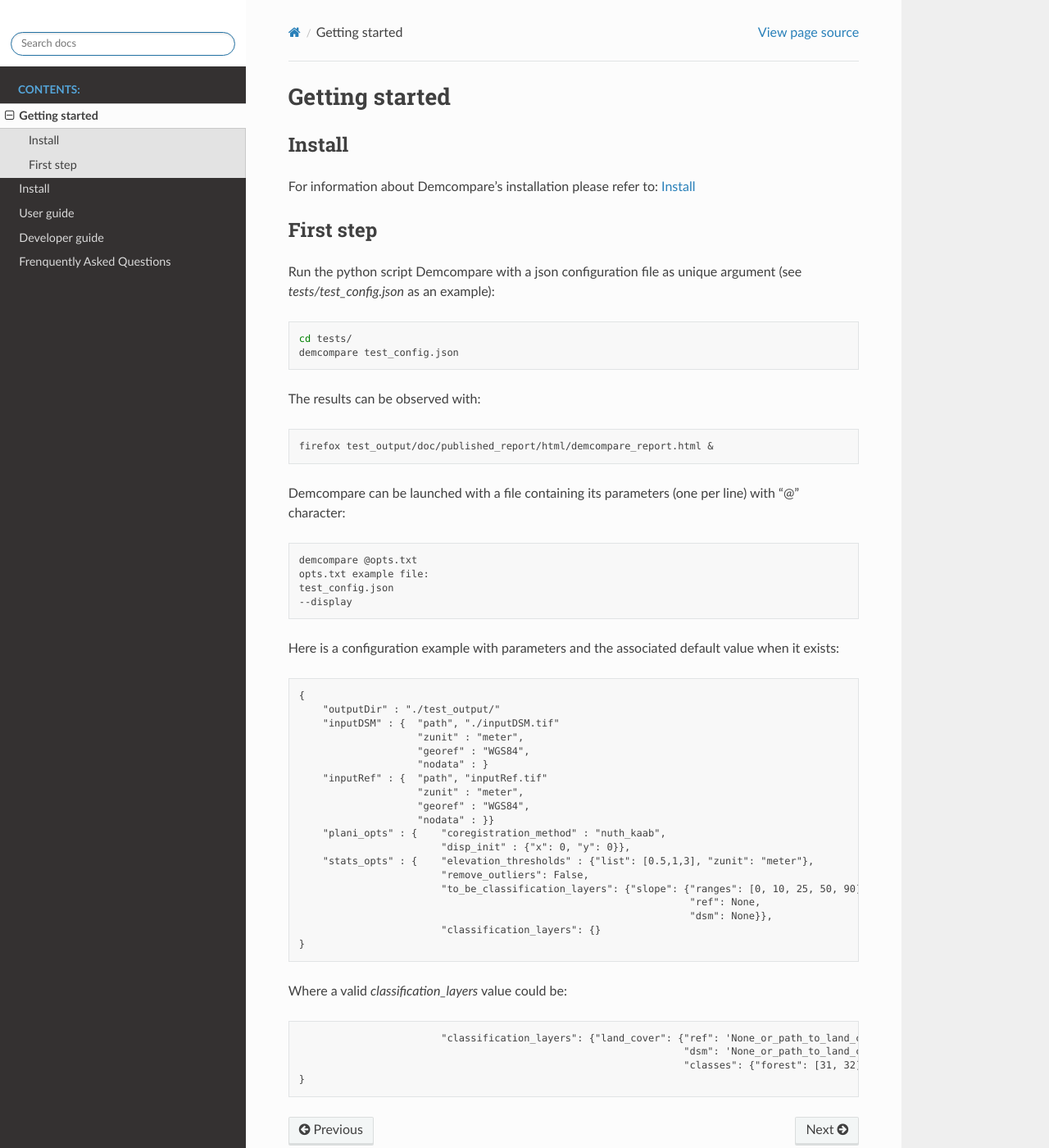
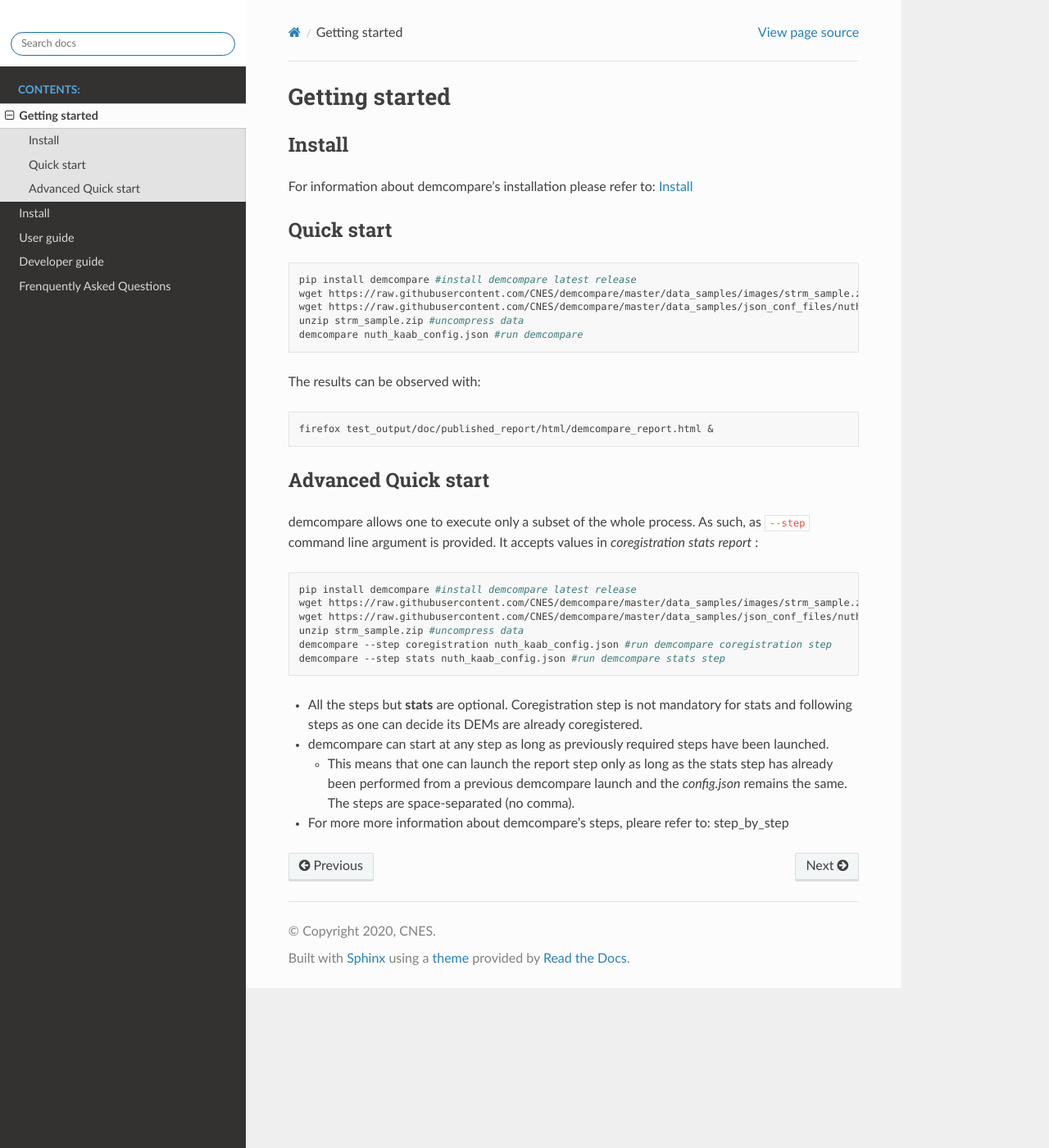
Before and after one commit to CNES/demcompare, a Sphinx documentation site: the page built from docs/source/getting_started.rst, in a window 1280 px wide and 1400 px high. Shown: the whole window at 82% size. Built offline with Sphinx 7.4.7 and the Read the Docs theme 2.0.0, drawn with Linux system fonts in a browser that asks for light colours; formulas are drawn with MathJax 3; pages that are not in the unit, such as notebooks, are missing from menus.

Commit message:
doc: add data_samples

```diff
--- a/docs/source/getting_started.rst
+++ b/docs/source/getting_started.rst
@@ -1,21 +1,26 @@
+
+.. role:: bash(code)
+   :language: bash
+
 Getting started
 ===============
 
 Install
 #######
 
-For information about Demcompare's installation please refer to: :ref:`install`
+For information about demcompare's installation please refer to: :ref:`install`
 
-First step
-##########
-
-Run the python script Demcompare with a json configuration file as unique
-argument (see *tests/test_config.json* as an example):
+Quick start
+###########
 
 .. code-block:: bash
 
-    cd tests/
-    demcompare test_config.json
+    pip install demcompare #install demcompare latest release
+    wget https://raw.githubusercontent.com/CNES/demcompare/master/data_samples/images/strm_sample.zip  # input stereo pair
+    wget https://raw.githubusercontent.com/CNES/demcompare/master/data_samples/json_conf_files/nuth_kaab_config.json # configuration file
+    unzip strm_sample.zip #uncompress data
+    demcompare nuth_kaab_config.json #run demcompare
+
 
 The results can be observed with:
 
@@ -23,47 +28,27 @@
 
     firefox test_output/doc/published_report/html/demcompare_report.html &
 
-Demcompare can be launched with a file containing its parameters (one per line) with "@" character:
+
+
+Advanced Quick start
+####################
+
+demcompare allows one to execute only a subset of the whole process. As such, as :bash:`--step` command line argument is
+provided. It accepts values in `coregistration` `stats` `report` :
 
 .. code-block:: bash
 
-    demcompare @opts.txt
-    opts.txt example file:
-    test_config.json
-    --display
+    pip install demcompare #install demcompare latest release
+    wget https://raw.githubusercontent.com/CNES/demcompare/master/data_samples/images/strm_sample.zip  # input stereo pair
+    wget https://raw.githubusercontent.com/CNES/demcompare/master/data_samples/json_conf_files/nuth_kaab_config.json # configuration file
+    unzip strm_sample.zip #uncompress data
+    demcompare --step coregistration nuth_kaab_config.json #run demcompare coregistration step
+    demcompare --step stats nuth_kaab_config.json #run demcompare stats step
 
+- All the steps but **stats** are optional. Coregistration step is not mandatory for stats and following steps as one can decide its DEMs are already coregistered.
 
+- demcompare can start at any step as long as previously required steps have been launched.
 
-Here is a configuration example with parameters and the associated default value when it exists:
+  - This means that one can launch the report step only as long as the stats step has already been performed from a previous demcompare launch and the *config.json* remains the same. The steps are space-separated (no comma).
 
-
-.. sourcecode:: text
-
-    {
-        "outputDir" : "./test_output/"
-        "inputDSM" : {  "path", "./inputDSM.tif"
-                        "zunit" : "meter",
-                        "georef" : "WGS84",
-                        "nodata" : }
-        "inputRef" : {  "path", "inputRef.tif"
-                        "zunit" : "meter",
-                        "georef" : "WGS84",
-                        "nodata" : }}
-        "plani_opts" : {    "coregistration_method" : "nuth_kaab",
-                            "disp_init" : {"x": 0, "y": 0}},
-        "stats_opts" : {    "elevation_thresholds" : {"list": [0.5,1,3], "zunit": "meter"},
-                            "remove_outliers": False,
-                            "to_be_classification_layers": {"slope": {"ranges": [0, 10, 25, 50, 90],
-                                                                      "ref": None,
-                                                                      "dsm": None}},
-                            "classification_layers": {}
-    }
-
-Where a valid `classification_layers` value could be:
-
-.. sourcecode:: text
-
-                            "classification_layers": {"land_cover": {"ref": 'None_or_path_to_land_cover_associated_with_the_ref',
-                                                                     "dsm": 'None_or_path_to_land_cover_associated_with_the_dsm',
-                                                                     "classes": {"forest": [31, 32], "urbain": [42]}}}
-    }
+- For more more information about demcompare's steps, pleare refer to: :ref:`step_by_step`
--- a/docs/source/userguide/step_by_step/coregistration.rst
+++ b/docs/source/userguide/step_by_step/coregistration.rst
@@ -42,3 +42,8 @@
 ***************
 Tile processing is not available anymore. A future version might provide a better way to deal with very large data. In
 the meantime one can deal with heavy DSMs by setting a ROI (see previous chapter).
+
+
+For the Nuth & Kääb universal coregistration algorithm :
+
+.. [NuthKaab] Nuth, C. Kääb, 2011. A. Co-registration and bias corrections of satellite elevation data sets for quantifying glacier thickness change. Cryosphere 5, 271290.
--- a/docs/source/userguide/step_by_step/statistics.rst
+++ b/docs/source/userguide/step_by_step/statistics.rst
@@ -74,3 +74,9 @@
 For each threshold, Demcompare will compute the ratio  of pixels for which the altitude difference is larger than this particular threshold.
 
 .. note::  So far results are only visible inside `stats_results-*.json` output files (see next chapter). Please also note that the threshold is compared against the altitude differences being signed. This means that the result is not always relevant and this stats computation shall be used carefully.
+
+
+
+For more details about the NMAD metric :
+
+.. [NMAD] Höhle, J., Höhle, M., 2009. Accuracy assessment of Digital Elevation Models by means of robust statistical methods. ISPRS Journal of Photogrammetry and Remote Sensing 64(4), 398-406.
```
Also changed, not shown: docs/source/faq.rst (+13 -3 lines), docs/source/index.rst (+4 -21 lines), docs/source/userguide/step_by_step.rst (+28 -0 lines), docs/source/images/doc_out.gif (added), docs/source/images/doc_ref.gif (added), docs/source/images/final_dh.png (added), docs/source/images/initial_dh.png (added), 2 other files.
